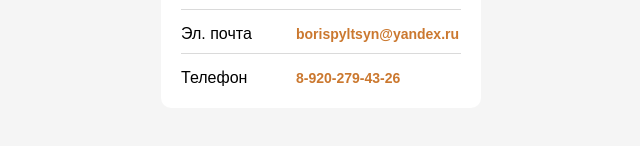
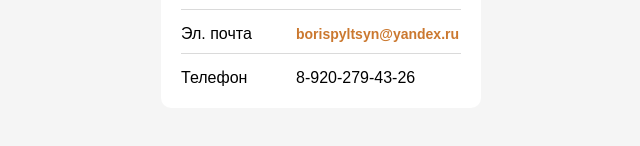
Before and after one commit to PiltsinQA/PiltsinQA.github.io, a plain HTML site: page index.html in a window 1280 px wide. Shown: the part 1588-1734 px from the top of the page, without its empty margins (319-959 px from the left). Drawn offline with Linux system fonts and the light colour scheme.

Commit message:
Add files via upload

```diff
--- a/index.html
+++ b/index.html
@@ -96,7 +96,7 @@
           </li>
            <li class="links__link">
             <p class="links__title">Телефон</p>
-            <a href="mailto:borispyltsyn@yandex.ru" class="link">8-920-279-43-26</a>
+            <a>8-920-279-43-26</a>
           </li>
         </ul>
       </section>
```
